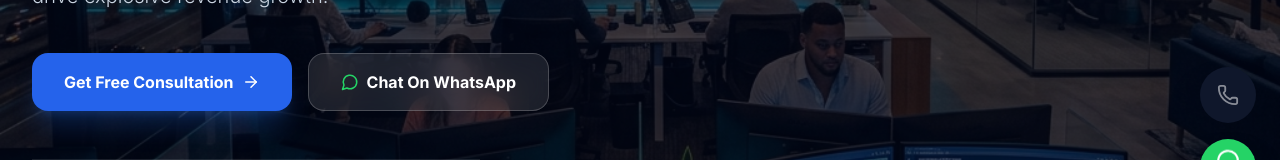
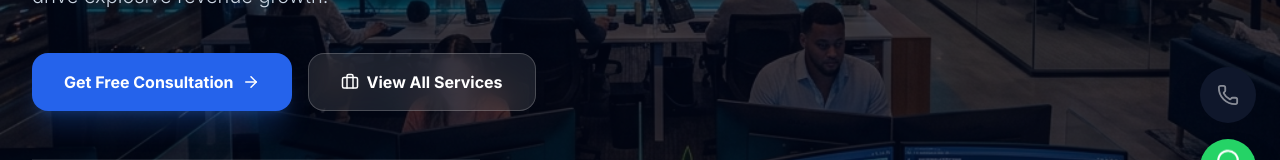
Before and after one commit to gouravboga12-rgb/Digital-Ads-World, a React (Vite) app: page / in a window 1280 px wide. Shown: the part 581-741 px from the top of the page. Built offline with nearby package versions, Linux system fonts and the light colour scheme.

Commit message:
style: replace Chat on WhatsApp CTA with View All Services on Home Hero

```diff
--- a/src/pages/Home.jsx
+++ b/src/pages/Home.jsx
@@ -124,13 +124,11 @@ export default function Home() {
                   <ArrowRight size={18} />
                 </a>
                 <a
-                  href={`https://wa.me/91${agencyInfo.whatsapp}?text=Hi%20Digital%20Ads%20World,%20I'm%20interested%20in%20a%20free%20consultation.`}
-                  target="_blank"
-                  rel="noopener noreferrer"
+                  href="#services-section"
                   className="bg-white/10 hover:bg-white/20 text-white border border-white/20 font-bold px-8 py-4 rounded-2xl flex items-center justify-center gap-2 transition-all duration-300 text-base backdrop-blur-md"
                 >
-                  <MessageCircle size={18} className="text-[#25D366]" />
-                  <span>Chat On WhatsApp</span>
+                  <LucideIcons.Briefcase size={18} />
+                  <span>View All Services</span>
                 </a>
               </div>
 
@@ -351,7 +349,7 @@ export default function Home() {
       </section>
 
       {/* 4. SERVICE HIGHLIGHTS */}
-      <section className="py-20 bg-slate-50">
+      <section id="services-section" className="py-20 bg-slate-50">
         <div className="max-w-7xl mx-auto px-4 sm:px-6 lg:px-8 text-center">
           <span className="text-xs font-black tracking-widest text-primary-blue uppercase">
             Our Services
```
